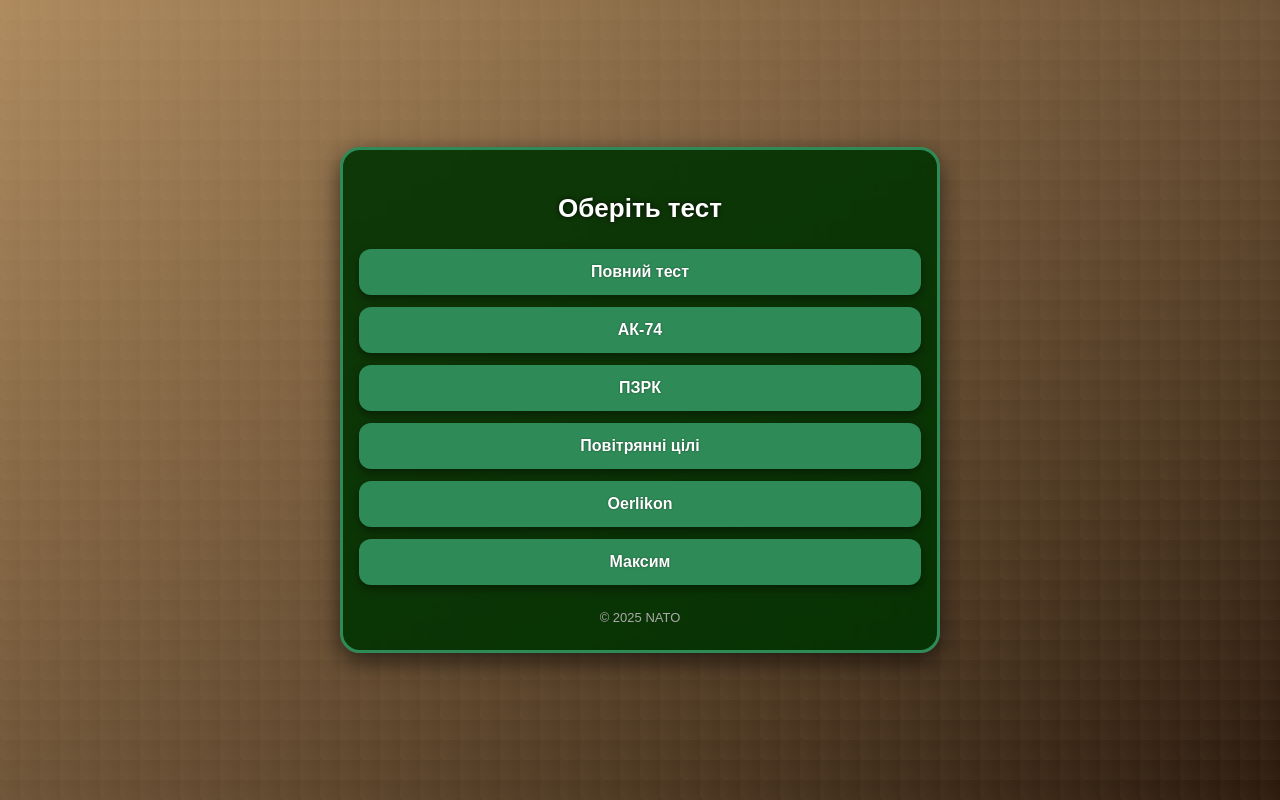
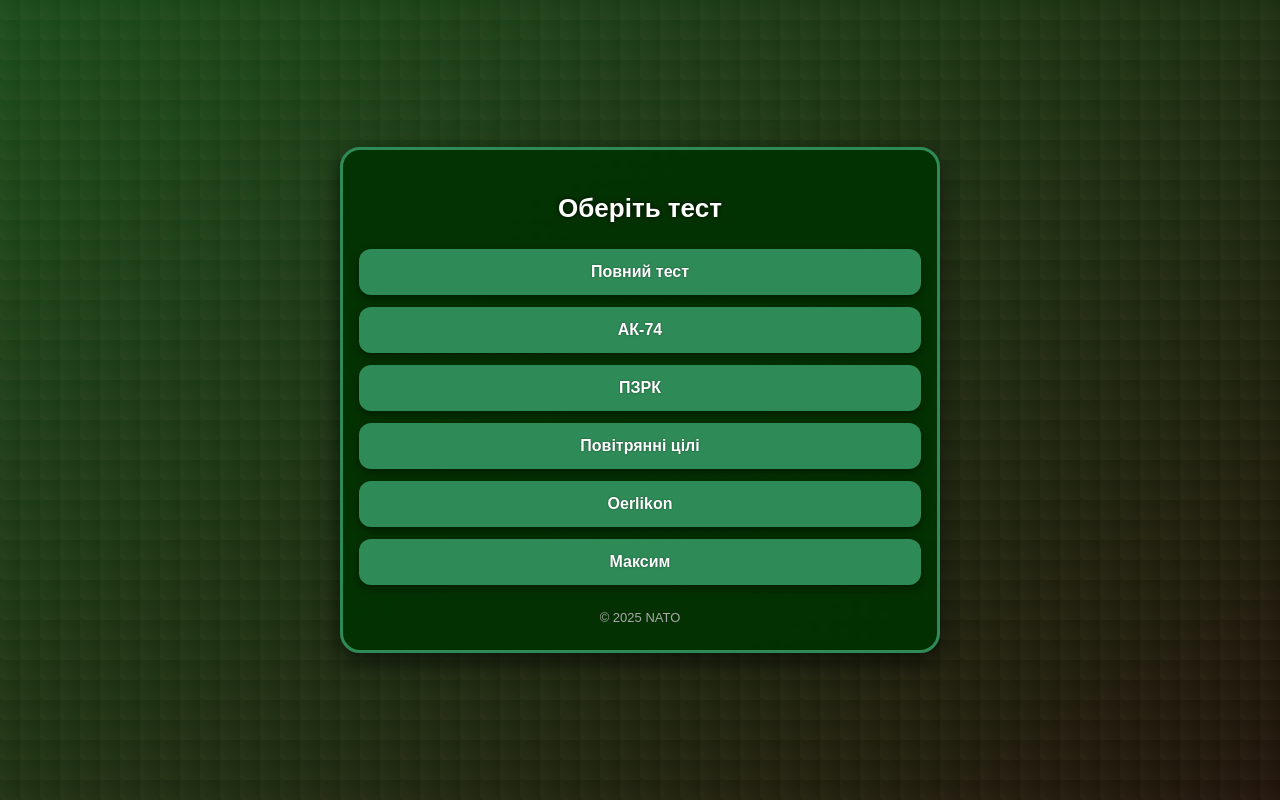
Before and after one commit to VITALIINATO/testzsu, a plain HTML site: page index.html in a window 1280 px wide. Drawn offline with Linux system fonts and the light colour scheme.

Commit message:
Add files via upload

```diff
--- a/index.html
+++ b/index.html
@@ -17,7 +17,7 @@
             font-family: Arial, sans-serif;
             background-image:
                 linear-gradient(45deg, rgba(139, 69, 19, 0.05) 0%, rgba(245, 222, 179, 0.05) 10%, transparent 90%),
-                linear-gradient(to bottom right, #ad895d, #29190c);
+                linear-gradient(to bottom right, #1a4b1a, #1f1309);
             background-size: 20px 20px, cover;
             color: #f0f0f0;
             display: flex;
```
